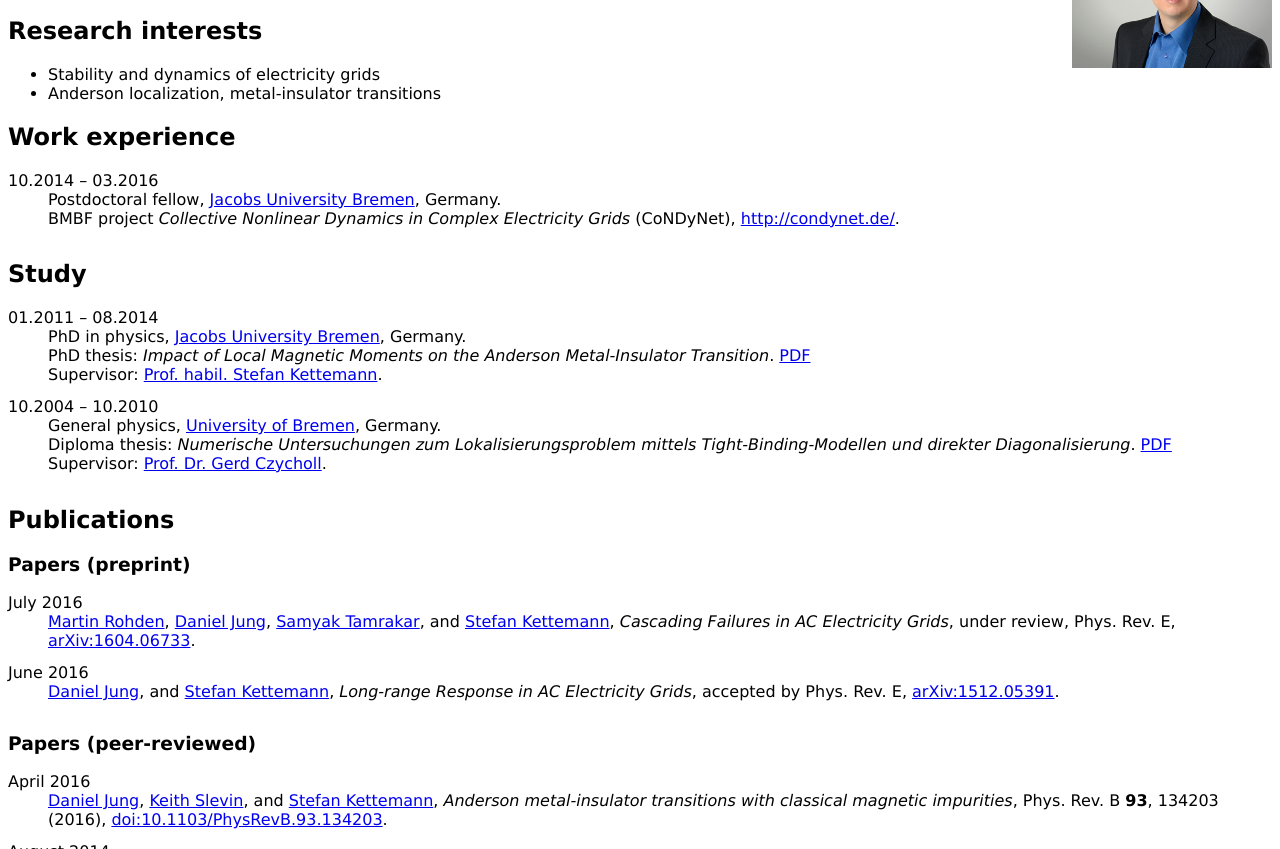
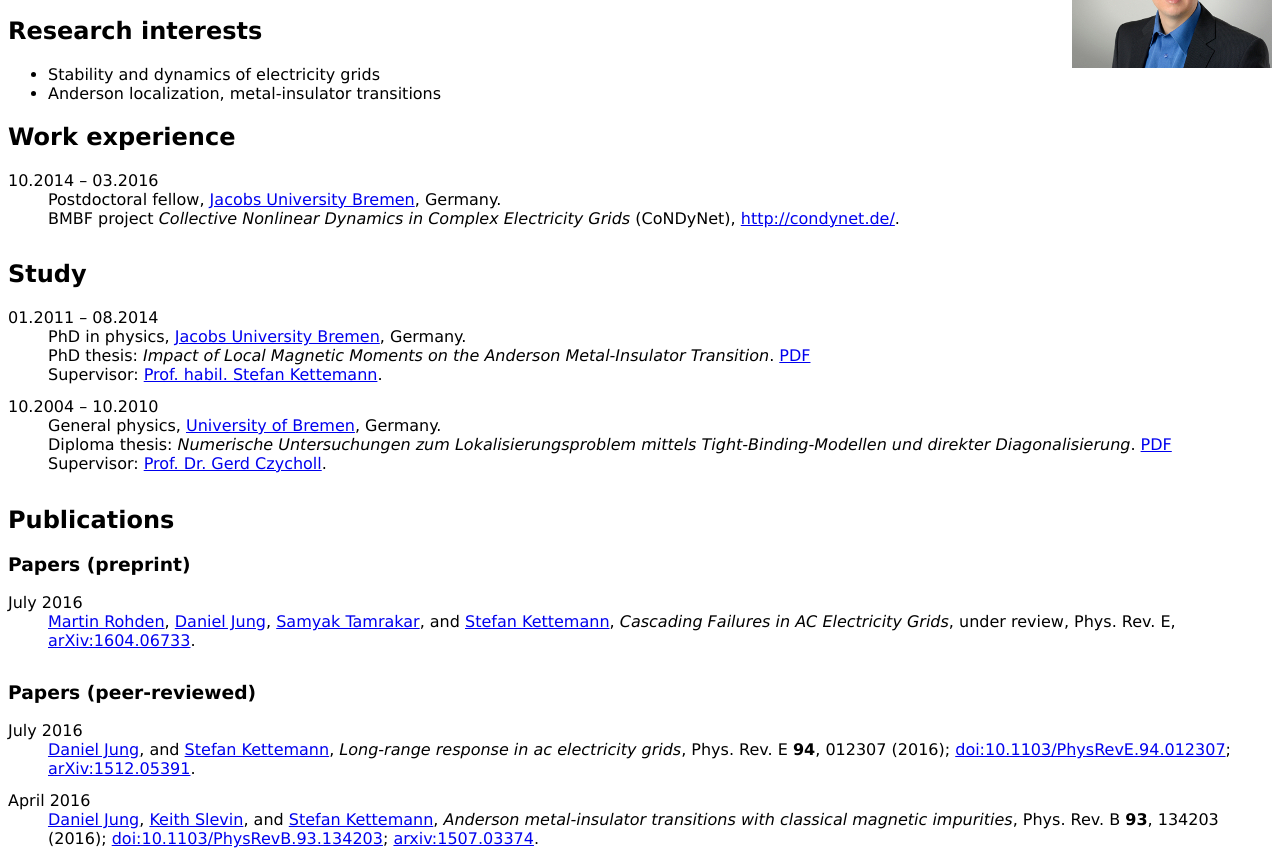
Before and after one commit to proggy/proggy.github.io, a plain HTML site: page index.html in a window 1280 px wide. Shown: the part 103-952 px from the top of the page. Drawn offline with Linux system fonts and the light colour scheme.

Commit message:
changed status of response paper

```diff
--- a/index.html
+++ b/index.html
@@ -113,24 +113,26 @@
                 <a href="http://arxiv.org/abs/1604.06733">arXiv:1604.06733</a>.
             </dd>
 
-            <dt>June 2016</dt>
-            <dd>
-                <a href="http://proggy.github.io/">Daniel Jung</a>,
-                and
-                <a href="http://skettemann.user.jacobs-university.de/">Stefan
-                    Kettemann</a>,
-                <span class="pubtitle">Long-range Response in AC Electricity
-                    Grids</span>,
-                accepted by Phys. Rev. E,
-                <a href="http://arxiv.org/abs/1512.05391">arXiv:1512.05391</a>.
-            </dd>
-
         </dl>
 
 
         <h3>Papers (peer-reviewed)</h3>
 
         <dl class="cvlist">
+
+            <dt>July 2016</dt>
+            <dd>
+                <a href="http://proggy.github.io/">Daniel Jung</a>,
+                and
+                <a href="http://skettemann.user.jacobs-university.de/">Stefan
+                    Kettemann</a>,
+                <span class="pubtitle">Long-range response in ac electricity
+                    grids</span>,
+                Phys. Rev. E <span class="volume">94</span>, 012307 (2016);
+                <a href="http://dx.doi.org/10.1103/PhysRevE.94.012307">doi:10.1103/PhysRevE.94.012307</a>;
+                <a href="http://arxiv.org/abs/1512.05391">arXiv:1512.05391</a>.
+            </dd>
+
             <dt>April 2016</dt>
             <dd>
                 <a href="http://proggy.github.io/">Daniel Jung</a>,
@@ -141,9 +143,10 @@
                     Kettemann</a>,
                 <span class="pubtitle">Anderson metal-insulator transitions
                     with classical magnetic impurities</span>,
-                Phys. Rev. B <span class="volume">93</span>, 134203 (2016),
+                Phys. Rev. B <span class="volume">93</span>, 134203 (2016);
                 <a href="http://dx.doi.org/10.1103/PhysRevB.93.134203">
-                    doi:10.1103/PhysRevB.93.134203</a>.
+                    doi:10.1103/PhysRevB.93.134203</a>;
+                <a href="http://arxiv.org/abs/1507.03374">arxiv:1507.03374</a>.
             </dt>
 
             <dt>August 2014</dt>
```
